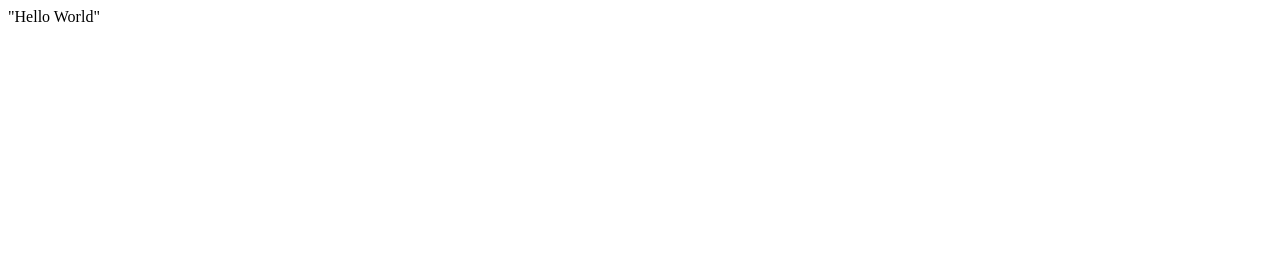
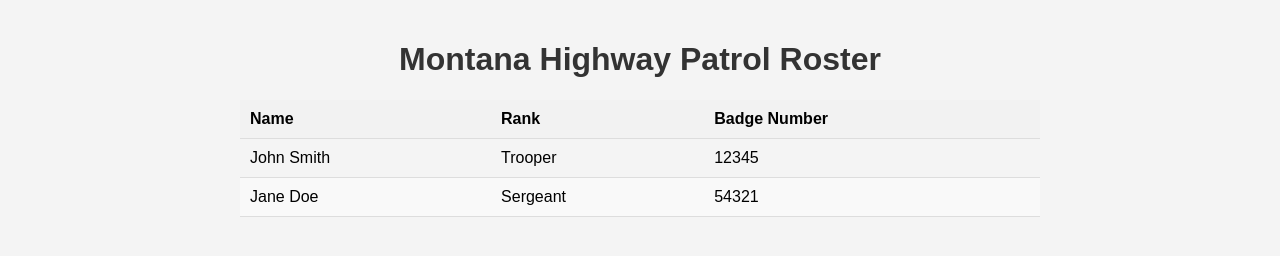
Before and after one commit to Roreos/mhproster.github.io, a plain HTML site: page index.html in a window 1280 px wide. Drawn offline with Linux system fonts and the light colour scheme.

Commit message:
Initial commit

```diff
--- a/index.html
+++ b/index.html
@@ -1 +1,74 @@
-"Hello World"
+<!DOCTYPE html>
+<html lang="en">
+<head>
+    <meta charset="UTF-8">
+    <meta name="viewport" content="width=device-width, initial-scale=1.0">
+    <title>Montana Highway Patrol Roster</title>
+    <style>
+        body {
+            font-family: Arial, sans-serif;
+            background-color: #f4f4f4;
+            margin: 0;
+            padding: 0;
+        }
+        .container {
+            max-width: 800px;
+            margin: 0 auto;
+            padding: 20px;
+        }
+        h1 {
+            text-align: center;
+            color: #333;
+        }
+        table {
+            width: 100%;
+            border-collapse: collapse;
+            margin-top: 20px;
+        }
+        th, td {
+            padding: 10px;
+            text-align: left;
+            border-bottom: 1px solid #ddd;
+        }
+        th {
+            background-color: #f2f2f2;
+        }
+        tr:nth-child(even) {
+            background-color: #f9f9f9;
+        }
+        tr:hover {
+            background-color: #f2f2f2;
+        }
+    </style>
+</head>
+<body>
+
+<div class="container">
+    <h1>Montana Highway Patrol Roster</h1>
+
+    <table>
+        <thead>
+            <tr>
+                <th>Name</th>
+                <th>Rank</th>
+                <th>Badge Number</th>
+            </tr>
+        </thead>
+        <tbody>
+            <tr>
+                <td>John Smith</td>
+                <td>Trooper</td>
+                <td>12345</td>
+            </tr>
+            <tr>
+                <td>Jane Doe</td>
+                <td>Sergeant</td>
+                <td>54321</td>
+            </tr>
+            <!-- Add more rows as needed -->
+        </tbody>
+    </table>
+</div>
+
+</body>
+</html>
```
